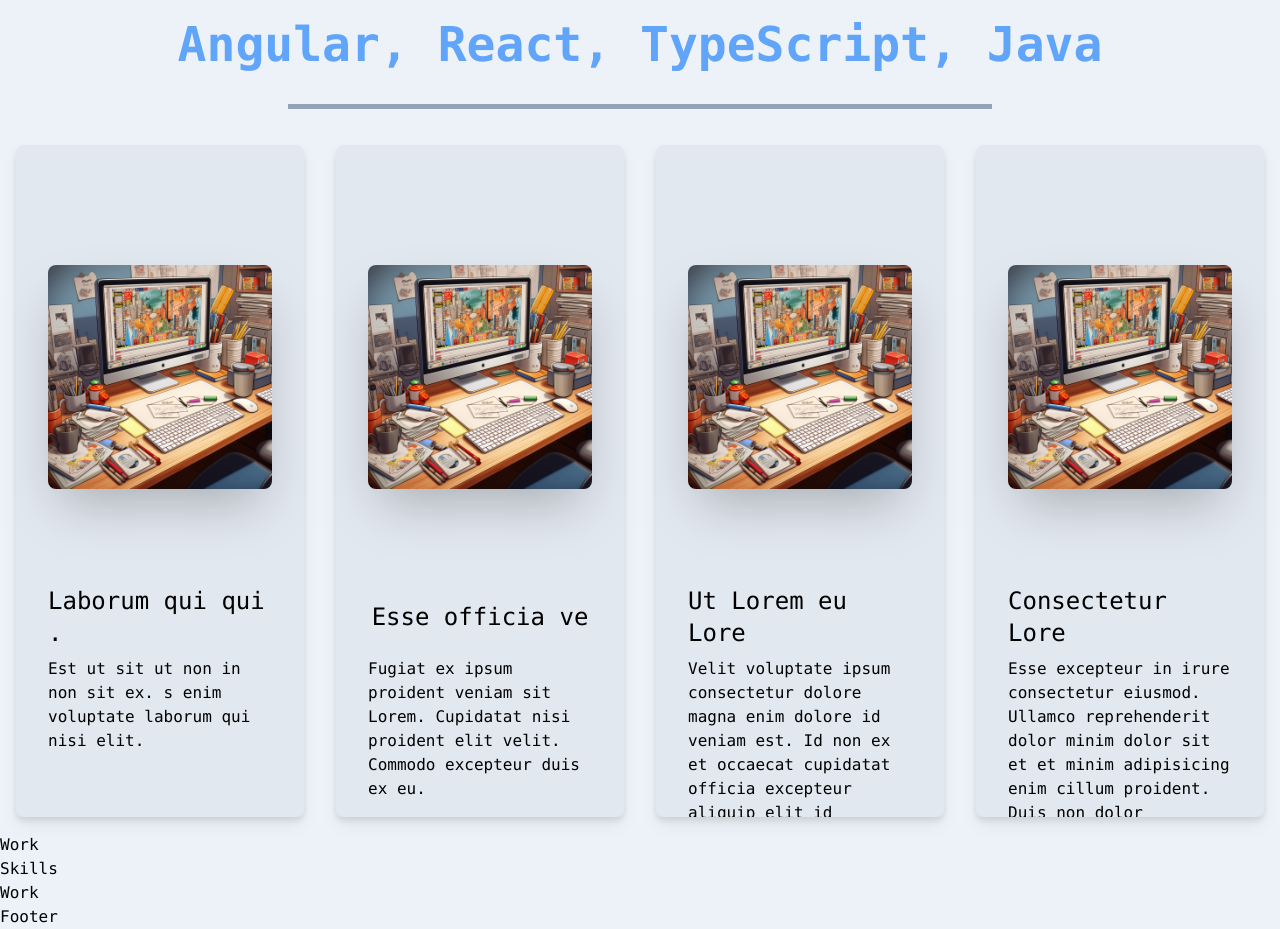
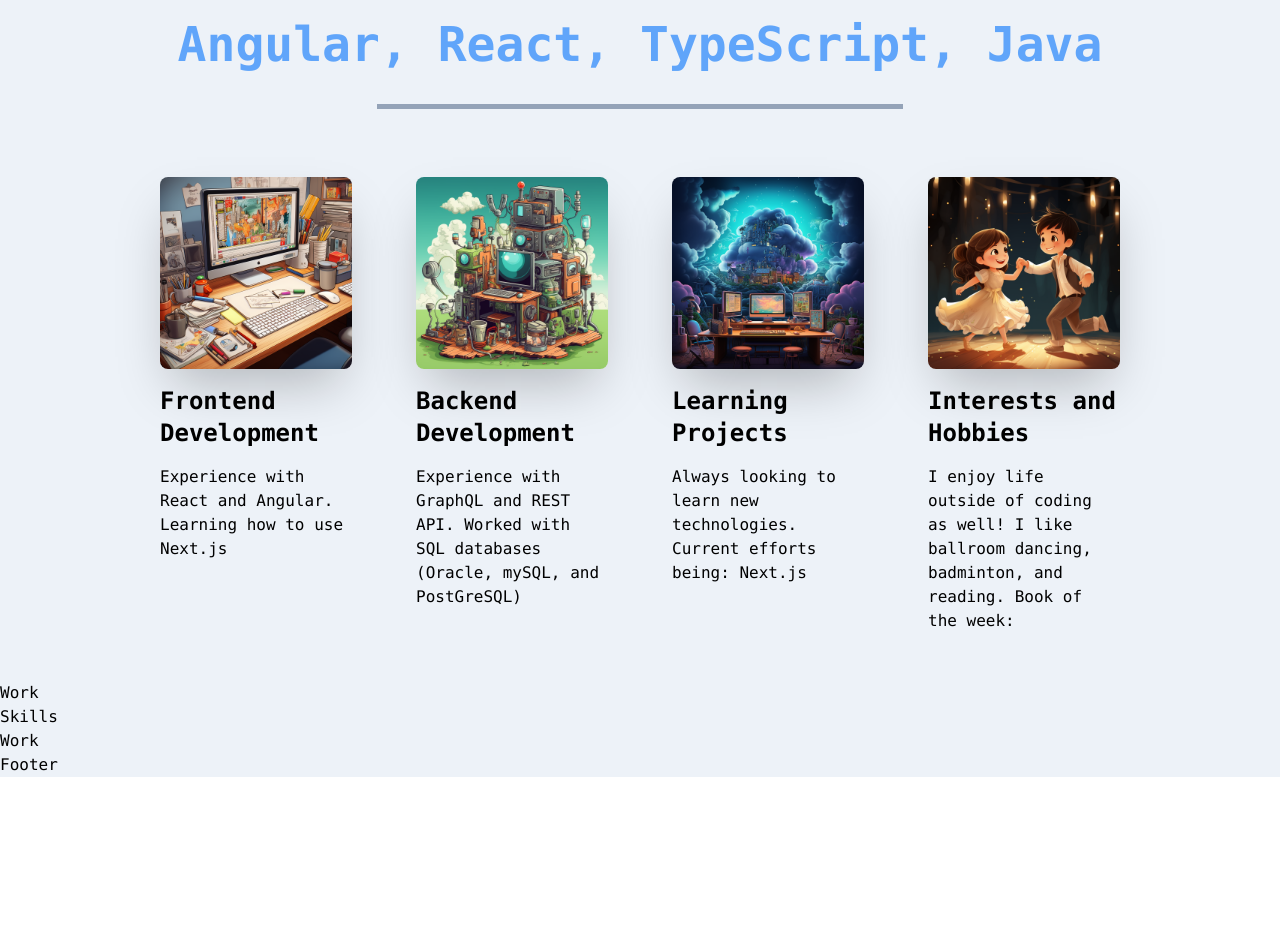
Before and after one commit to Brandontzhang/Portfolio2, a React (Vite) app in the folder frontend/: page / in a window 1280 px wide. Shown: the part 1040-1969 px from the top of the page. After the commit the page ends 1817 px from the top, so only its background shows below. Built offline with nearby package versions, Linux system fonts and the light colour scheme.

Commit message:
Refactored with flex instead of grid for about cards

```diff
--- a/frontend/src/components/AboutCard.tsx
+++ b/frontend/src/components/AboutCard.tsx
@@ -1,25 +1,21 @@
-import { cn } from "../utils";
+const AboutCard = (props: any) => {
+  const { img, title, description } = props;
 
-const AboutCard = (props: any) => {
-  const { img, title, description, className } = props;
+  const dimensions = 250;
 
   return (
-    <section
-      style={{ gridTemplateRows: "repeat(8, 80px)" }}
-      className={cn(
-        className,
-        "m-4 grid grid-cols-1 items-center justify-items-center rounded-lg bg-slate-200 p-8 drop-shadow-lg xl:h-[672px]",
-      )}
-    >
-      <div className="row-span-5 my-auto h-fit max-h-[400px] w-full max-w-[400px] rounded-lg shadow-2xl">
+    <section className="flex flex-col justify-center items-center h-fit m-8 hover:scale-110 transition-all ease-in-out duration-500">
+      <div className={`h-fit max-h-[${dimensions}px] w-full max-w-[${dimensions}px] xl:max-h-[400px] xl:max-w-[400px] rounded-lg shadow-2xl`}>
         <img className="aspect-square rounded-lg" src={img} />
       </div>
-      <h3 className="row-span-1 my-auto flex h-full items-center justify-center text-2xl">
-        {title}
-      </h3>
-      <p className="row-span-2 m-auto h-full content-start justify-items-start overflow-hidden">
-        {description}
-      </p>
+      <div className={`flex flex-col justify-center items-start max-w-[${dimensions}px] xl:max-w-[400px]`}>
+        <h3 className="flex h-full text-2xl font-bold my-4">
+          {title}
+        </h3>
+        <p className="overflow-hidden">
+          {description}
+        </p>
+      </div>
     </section>
   );
 };
--- a/frontend/src/container/About.tsx
+++ b/frontend/src/container/About.tsx
@@ -1,11 +1,11 @@
-import { frontend } from "../assets/images";
+import { backend, ballroom, frontend, learning } from "../assets/images";
 import AboutCard from "../components/AboutCard";
 
 const About = () => {
   const highlightSkills = ["Angular", "React", "TypeScript", "Java"];
 
   return (
-    <section>
+    <section className="flex flex-col items-center justify-center">
       <h2 className="flex flex-col items-center justify-center font-bold sm:text-xl">
         <p className="flex w-fit flex-col items-center">
           <span className="m-4 text-sm text-blue-400 sm:text-3xl lg:text-5xl">
@@ -24,17 +24,39 @@
             ))}
           </span>
         </p>
-        <div className="w-[55%] h-[5px] bg-slate-400 m-5" />
+        <div className="m-5 h-[5px] w-[55%] bg-slate-400" />
       </h2>
 
-
-      <section className="grid grid-cols-1 md:grid-cols-2 lg:grid-cols-4">
-        <AboutCard img={frontend} title={"Laborum qui qui ."} description={"Est ut sit ut non in non sit ex. s enim voluptate laborum qui nisi elit."} />
-        <AboutCard img={frontend} title={"Esse officia ve"} description={"Fugiat ex ipsum proident veniam sit Lorem. Cupidatat nisi proident elit velit. Commodo excepteur duis ex eu."} />
-        <AboutCard img={frontend} title={"Ut Lorem eu Lore"} description={"Velit voluptate ipsum consectetur dolore magna enim dolore id veniam est. Id non ex et occaecat cupidatat officia excepteur aliquip elit id excepteur laborum eu sint."}/>
-        <AboutCard img={frontend} title={"Consectetur Lore"} description={"Esse excepteur in irure consectetur eiusmod. Ullamco reprehenderit dolor minim dolor sit et et minim adipisicing enim cillum proident. Duis non dolor adipisicing quis proident fugiat eiusmod cupidatat non eiusmod."} />
+      <section className="my-4 grid h-fit xl:w-[80%] grid-cols-1 sm:grid-cols-2 lg:grid-cols-4">
+        <AboutCard
+          img={frontend}
+          title={"Frontend Development"}
+          description={
+            "Experience with React and Angular. Learning how to use Next.js"
+          }
+        />
+        <AboutCard
+          img={backend}
+          title={"Backend Development"}
+          description={
+            "Experience with GraphQL and REST API. Worked with SQL databases (Oracle, mySQL, and PostGreSQL)"
+          }
+        />
+        <AboutCard
+          img={learning}
+          title={"Learning Projects"}
+          description={
+            "Always looking to learn new technologies. Current efforts being: Next.js"
+          }
+        />
+        <AboutCard
+          img={ballroom}
+          title={"Interests and Hobbies"}
+          description={
+            "I enjoy life outside of coding as well! I like ballroom dancing, badminton, and reading. Book of the week:"
+          }
+        />
       </section>
-
     </section>
   );
 };
```
